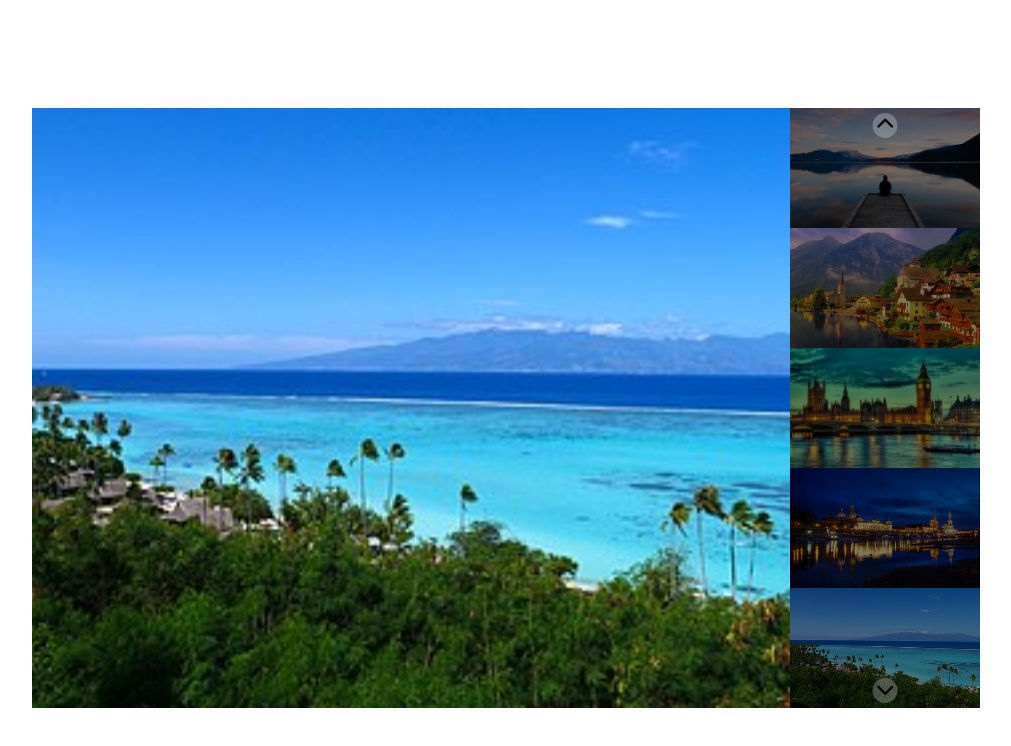
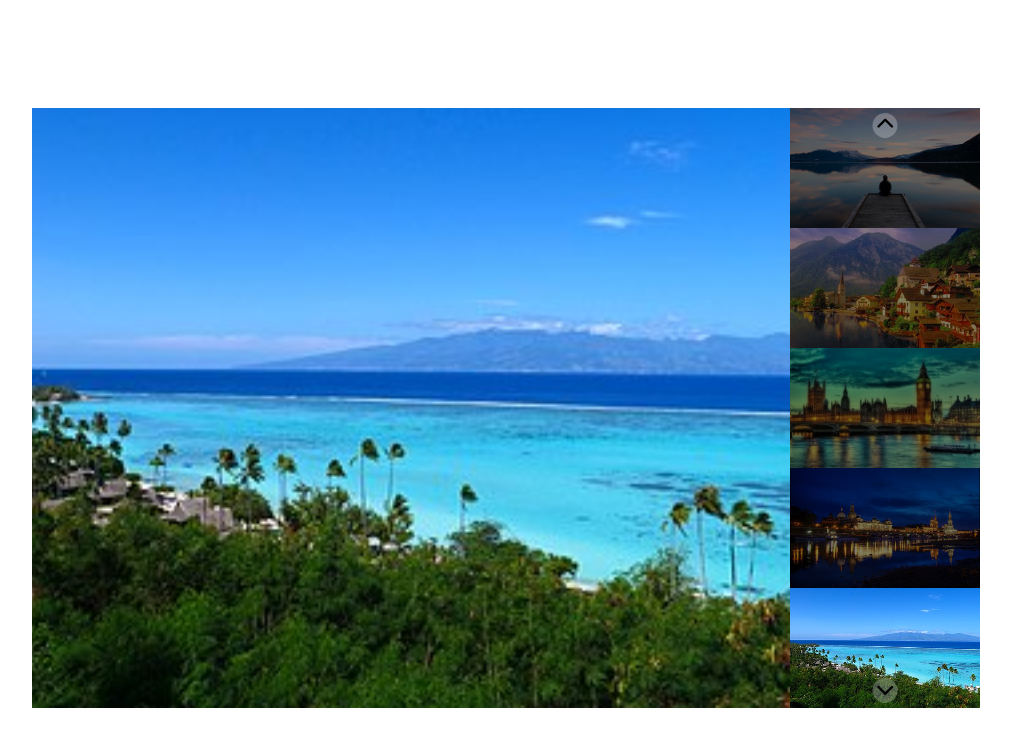
Before and after one commit to SaverioCascelli/js-array-carousel, a plain HTML site: page milestone-3/index.html in a window 1280 px wide. Both pictures are taken after a click on the element 1019 px from the left and 125 px from the top of the page. Shown: the whole page, without its empty margins (134-1145 px from the left). Drawn offline with Linux system fonts and the light colour scheme.

Commit message:
[add] active class of img-preview sidebar

```diff
--- a/milestone-3/css/style.css
+++ b/milestone-3/css/style.css
@@ -48,16 +48,17 @@
 
 .container-right .box-img{
     height: calc( 100% / 5);
+    filter: brightness(.5);
 }
 
 .box-img img{
     width: 100%;
     object-fit: cover;
     height: 100%;
-    filter: brightness(.5);
+
 }
 
-.container-right img.active{
+.container-right .box-img.active{
     filter: brightness(1);
 }
 
--- a/milestone-3/js/script.js
+++ b/milestone-3/js/script.js
@@ -14,25 +14,32 @@ for(let i = 0 ; i < imageSource.length; i++ ){
 }
 
 const imgHtmlArr = document.getElementsByClassName("sc-img");
+const imgPreviewArr = document.getElementsByClassName("box-img");
 
 imgHtmlArr[imgCounter].classList.add("active");
+imgPreviewArr[imgCounter].classList.add("active");
 
 topButton.addEventListener("click" , function(){
     imgHtmlArr[imgCounter].classList.remove("active");
+    imgPreviewArr[imgCounter].classList.remove("active");
+
     if(imgCounter === 0){
         imgCounter = imageSource.length-1;
     }else{
         imgCounter--;
     }
     imgHtmlArr[imgCounter].classList.add("active");
+    imgPreviewArr[imgCounter].classList.add("active");
 })
 
 bottomButton.addEventListener("click" , function(){
     imgHtmlArr[imgCounter].classList.remove("active");
+    imgPreviewArr[imgCounter].classList.remove("active");
     if(imgCounter === imageSource.length-1){
         imgCounter = 0;
     }else{
         imgCounter++;
     }
     imgHtmlArr[imgCounter].classList.add("active");
+    imgPreviewArr[imgCounter].classList.add("active");
 })
```
